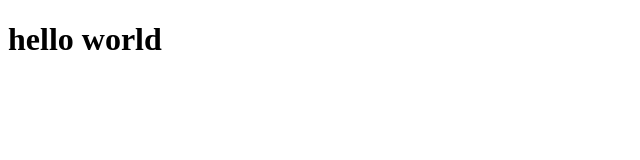
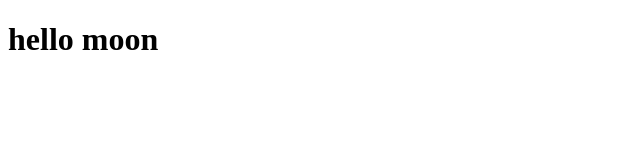
Before and after one commit to lgbiao/skam, a plain HTML site: page index.html in a window 1280 px wide. Shown: the full height of the page, 0-640 px from the left. Drawn offline with Linux system fonts and the light colour scheme.

Commit message:
提交一个修改后的index

```diff
--- a/index.html
+++ b/index.html
@@ -5,6 +5,6 @@
     <title>Document</title>
 </head>
 <body>
-    <h1>hello world</h1>
+    <h1>hello moon</h1>
 </body>
 </html>
```
